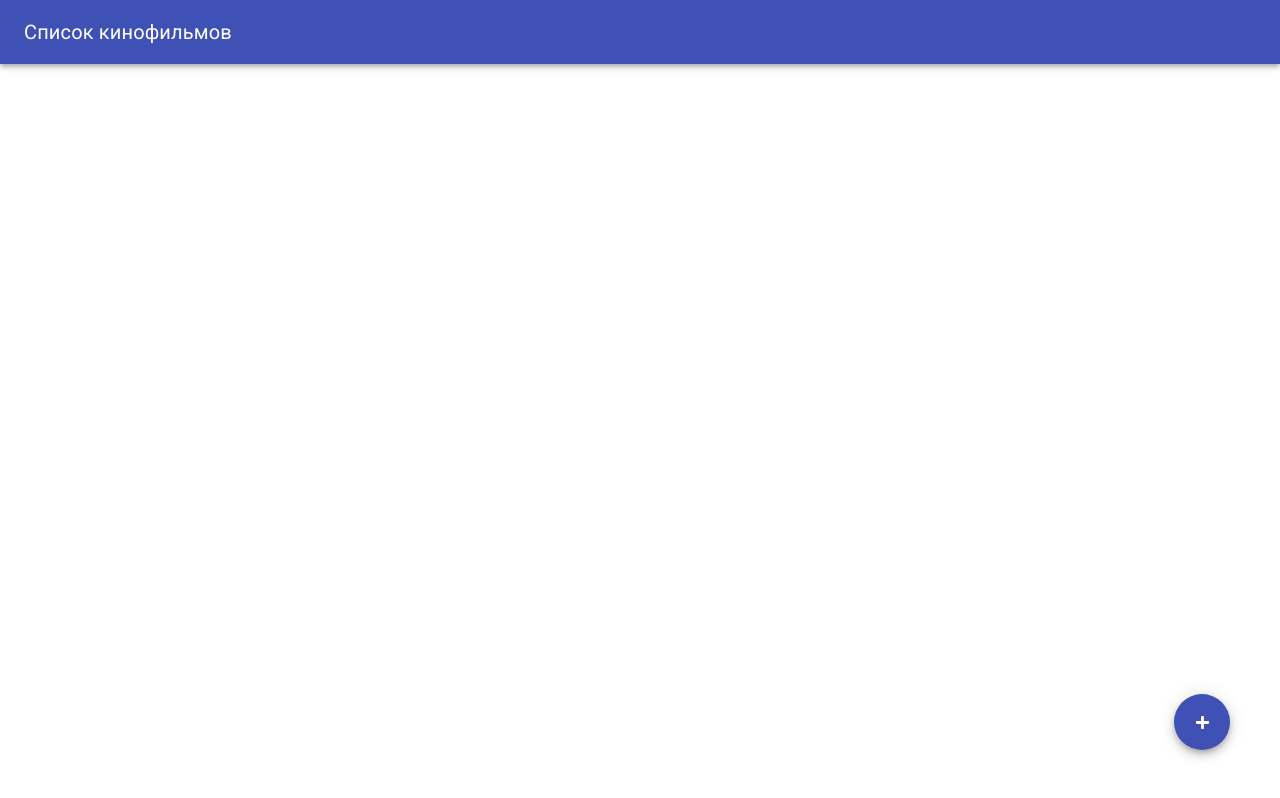
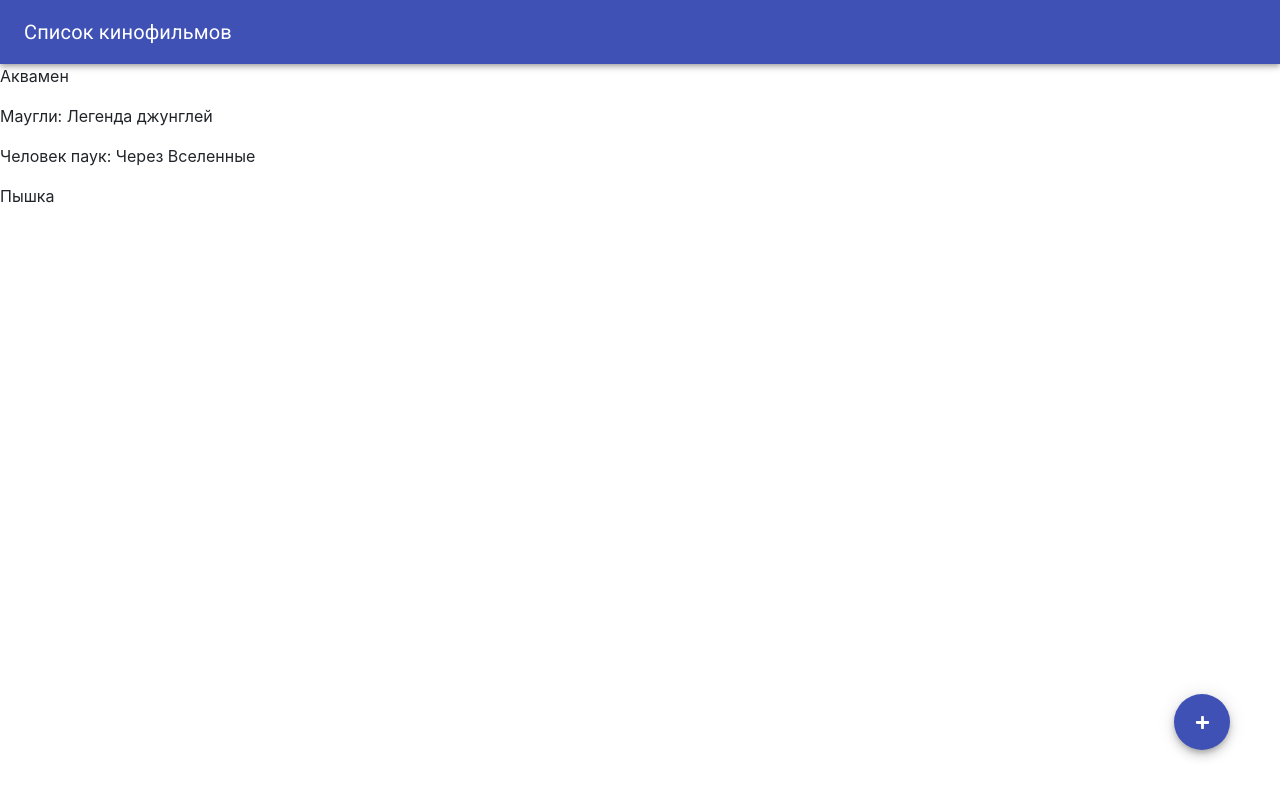
Before and after one commit to YuraOvcharov/todo-films-react, a React (Create React App) app: page / in a window 1280 px wide. Built offline with nearby package versions, Linux system fonts and the light colour scheme.

Commit message:
add db, make structure for project

```diff
--- a/public/data/filmsData.json
+++ b/public/data/filmsData.json
@@ -2,7 +2,7 @@
     {
         "id": 1,
         "name": "Аквамен",
-        "date": "2018",
+        "film_date": "2018",
         "director": "Джеймс Вон",
         "duration": "143",
         "rating": "8"
@@ -10,7 +10,7 @@
     {
         "id": 2,
         "name": "Маугли: Легенда джунглей",
-        "date": "2018",
+        "film_date": "2018",
         "director": "Энди Серкис",
         "duration": "104",
         "rating": "7"
@@ -18,7 +18,7 @@
     {
         "id": 3,
         "name": "Человек паук: Через Вселенные",
-        "date": "2018",
+        "film_date": "2018",
         "director": "Боб Персичетти",
         "duration": "117",
         "rating": "9"
@@ -26,7 +26,7 @@
     {
         "id": 4,
         "name": "Пышка",
-        "date": "2018",
+        "film_date": "2018",
         "director": "Анна Флетчер",
         "duration": "110",
         "rating": "7"
--- a/src/App.js
+++ b/src/App.js
@@ -10,17 +10,49 @@ import './App.scss';
 import Fab from '@material-ui/core/Fab';
 // import { Button } from '@material-ui/core';
 
-import TopBar from './components/TopBar'
+import TopBar from './components/TopBar';
+//import AddFilm from './components/AddFilm';
+import Films from './components/Films';
+
 
 
 class App extends Component {
+  state = {
+    films: null,
+    isLoading: false
+  }
+
+  componentDidMount() {
+    this.setState({ isLoading: true });
+    fetch('http://localhost:3000/data/filmsData.json')
+      .then(response => {
+        return response.json()
+      })
+      .then(data => {
+        setTimeout(() => {
+          this.setState({ isLoading: false, films: data })
+        }, 1000) // изменил таймер на 1000, чтобы не ждать долго
+      })
+  }
+
   render() {
+    const { films, isLoading } = this.state;
+
     return (
       <div className="app">
+        {/* Header */}
         <TopBar />
 
+        {/* Форма добавления */}
+        {/* <AddFilm onAddFilms={this.handleAddFilms} /> */}
 
-        {/* Button for add new film */}
+        {/* Если данные загружаются*/}
+        {isLoading && <p>Загружаю...</p>}
+
+        {/* Когда данные загрузились */}
+        {Array.isArray(films) && <Films data={films} />}
+
+        {/* Кнопка для добавления нового фильма*/}
         <Fab className="btn-add-form" color="primary" aria-label="Add">
           <i className="fas fa-plus"></i>
         </Fab>
@@ -29,4 +61,9 @@ class App extends Component {
   }
 }
 
+
+// AddFilm.propTypes = {
+//   onAddFilms: PropTypes.func.isRequired
+// }
+
 export default App;
--- /dev/null
+++ b/src/components/Films.js
@@ -0,0 +1,35 @@
+import React from 'react'
+import PropTypes from 'prop-types'
+//import { CardFilm } from './CardFilm';
+
+
+class Films extends React.Component {
+  renderFilms = () => {
+    const { data } = this.props
+    let FilmsTemplate = null
+
+    if (data.length) {
+      FilmsTemplate = data.map(function(item) {
+        return (<p key={item.id}>{item.name}</p>)
+      })
+    } else {
+      FilmsTemplate = <p>К сожалению нет фильмов</p>
+    }
+
+    return FilmsTemplate
+  }
+
+  render() {
+    return (
+      <div>
+        {this.renderFilms()}
+      </div>
+    )
+  }
+}
+
+Films.propTypes = {
+  data: PropTypes.array.isRequired,
+}
+
+export default Films;
```
Also changed, not shown: src/components/AddFilm.js (added), src/components/CardFilm.js (added).
